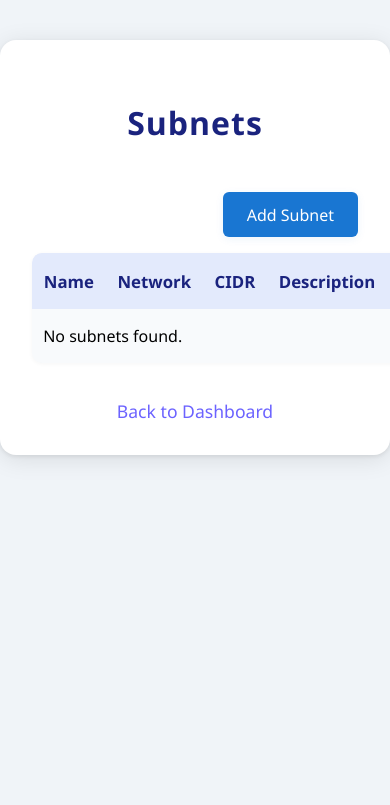
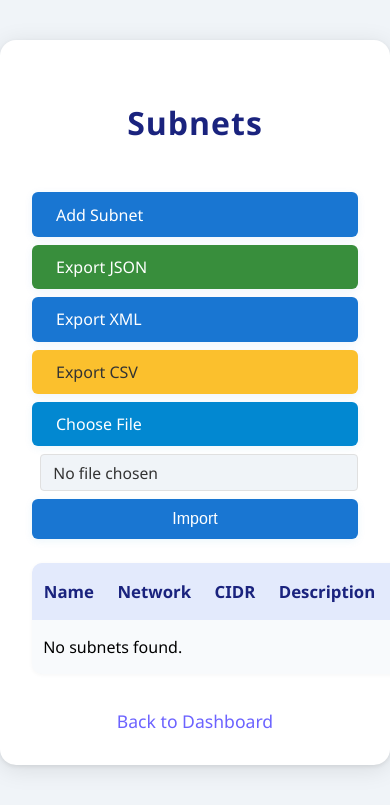
Before and after one commit to erencanucarr/ipam, a PHP site: page /views/subnets/index.php?page=subnets&action=export&format=json in a window 390 px wide; the page is wider, and only the part inside the window is pictured. Shown: the top 805 px of that part. Run offline with PHP 8.4, Linux system fonts and the light colour scheme; some libraries are stand-ins or nearby versions.

Commit message:
Import Export Functions Add

```diff
--- a/views/subnets/index.php
+++ b/views/subnets/index.php
@@ -27,11 +27,16 @@
         }
         .top-bar {
             display: flex;
-            justify-content: flex-end;
+            flex-wrap: wrap;
+            gap: 0.7em;
+            justify-content: flex-start;
             align-items: center;
-            margin-bottom: 1em;
+            margin-bottom: 1.5em;
         }
-        .top-bar a {
+        .top-bar a,
+        .top-bar button,
+        .import-form label.custom-file-label {
+            display: inline-block;
             background: #1976d2;
             color: #fff;
             padding: 0.7em 1.5em;
@@ -41,9 +46,80 @@
             font-size: 1em;
             box-shadow: 0 2px 8px rgba(25, 118, 210, 0.08);
             transition: background 0.2s;
+            border: none;
+            cursor: pointer;
+            margin: 0;
+            vertical-align: middle;
         }
-        .top-bar a:hover {
+        .top-bar a.export-json { background: #388e3c; }
+        .top-bar a.export-xml { background: #1976d2; }
+        .top-bar a.export-csv { background: #fbc02d; color: #333; }
+        .top-bar a:hover,
+        .top-bar button:hover,
+        .import-form label.custom-file-label:hover {
             background: #0d47a1;
+            color: #fff;
+        }
+        .top-bar a.export-json:hover { background: #256029; }
+        .top-bar a.export-csv:hover { background: #f9a825; color: #222; }
+        .import-form {
+            display: flex;
+            align-items: center;
+            gap: 0.5em;
+            margin-left: 0.5em;
+        }
+        .import-form input[type="file"] {
+            display: none;
+        }
+        .import-form label.custom-file-label {
+            background: #0288d1;
+            color: #fff;
+            border: none;
+            padding: 0.7em 1.5em;
+            border-radius: 6px;
+            font-weight: 500;
+            font-size: 1em;
+            box-shadow: 0 2px 8px rgba(2, 136, 209, 0.08);
+            transition: background 0.2s;
+            cursor: pointer;
+        }
+        .import-form .file-name {
+            margin-left: 0.5em;
+            font-size: 0.98em;
+            color: #333;
+            background: #f0f4f8;
+            border-radius: 4px;
+            padding: 0.4em 0.8em;
+            min-width: 120px;
+            border: 1px solid #e0e0e0;
+        }
+        .import-form button {
+            background: #1976d2;
+            color: #fff;
+            border: none;
+            padding: 0.7em 1.5em;
+            border-radius: 6px;
+            font-weight: 500;
+            font-size: 1em;
+            box-shadow: 0 2px 8px rgba(2, 136, 209, 0.08);
+            transition: background 0.2s;
+            cursor: pointer;
+        }
+        .import-form button:hover {
+            background: #01579b;
+        }
+        /* Responsive for small screens */
+        @media (max-width: 600px) {
+            .top-bar {
+                flex-direction: column;
+                align-items: stretch;
+                gap: 0.5em;
+            }
+            .import-form {
+                margin-left: 0;
+                flex-direction: column;
+                align-items: stretch;
+            }
         }
         table {
             width: 100%;
@@ -104,6 +180,15 @@
         <h1>Subnets</h1>
         <div class="top-bar">
             <a href="index.php?page=subnets&action=create">Add Subnet</a>
+            <a href="index.php?page=subnets&action=export&format=json" class="export-json">Export JSON</a>
+            <a href="index.php?page=subnets&action=export&format=xml" class="export-xml">Export XML</a>
+            <a href="index.php?page=subnets&action=export&format=csv" class="export-csv">Export CSV</a>
+            <form class="import-form" action="index.php?page=subnets&action=import" method="post" enctype="multipart/form-data">
+                <input type="file" id="import_file" name="import_file" accept=".json,.xml,.csv" required style="display:none;">
+                <label for="import_file" class="custom-file-label">Choose File</label>
+                <span class="file-name" id="file-name">No file chosen</span>
+                <button type="submit">Import</button>
+            </form>
         </div>
         <table>
             <thead>
@@ -135,5 +220,11 @@
         </table>
         <a class="back-link" href="index.php?page=dashboard">Back to Dashboard</a>
     </div>
-</body>
-</html>
+        <script>
+        // Show selected file name
+        document.querySelector('.import-form input[type="file"]').addEventListener('change', function() {
+            document.getElementById('file-name').textContent = this.files[0] ? this.files[0].name : 'No file chosen';
+        });
+        </script>
+        </body>
+        </html>
```
Also changed, not shown: controllers/SubnetController.php (+88 -0 lines).
